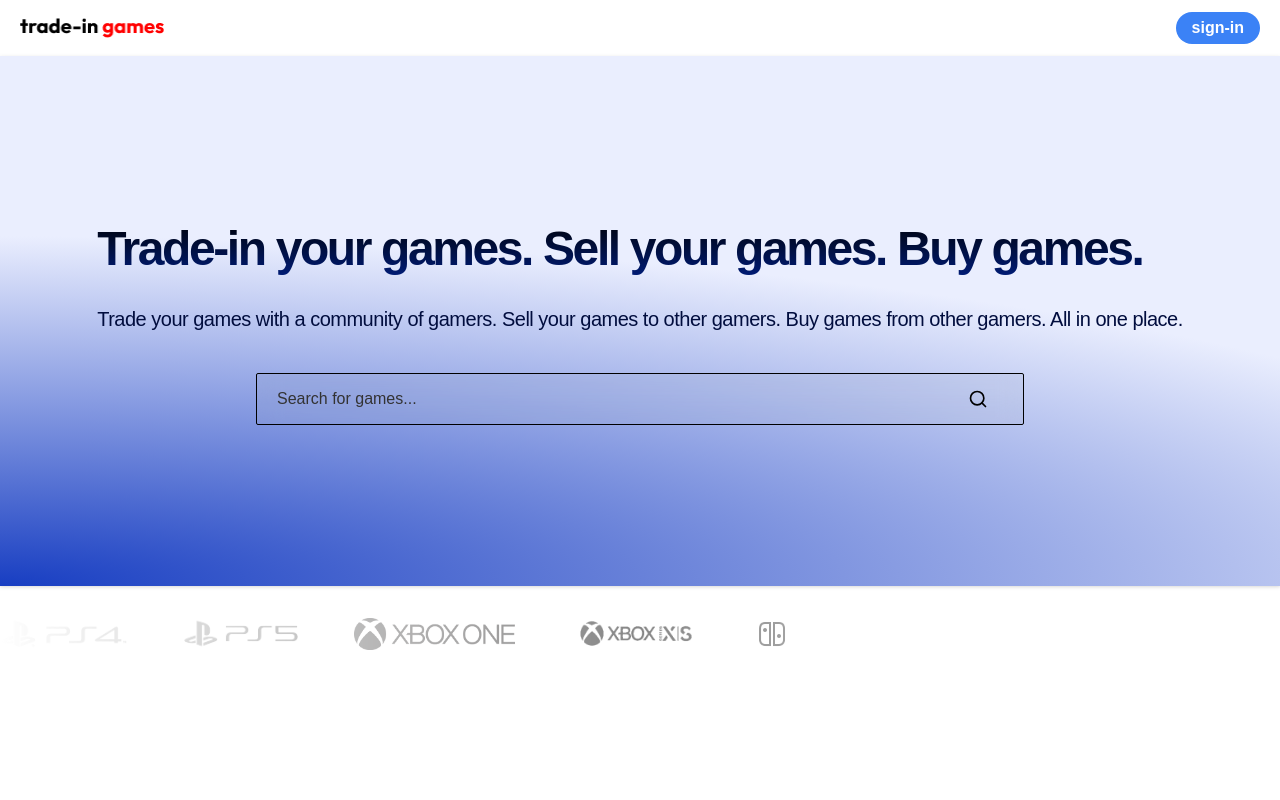
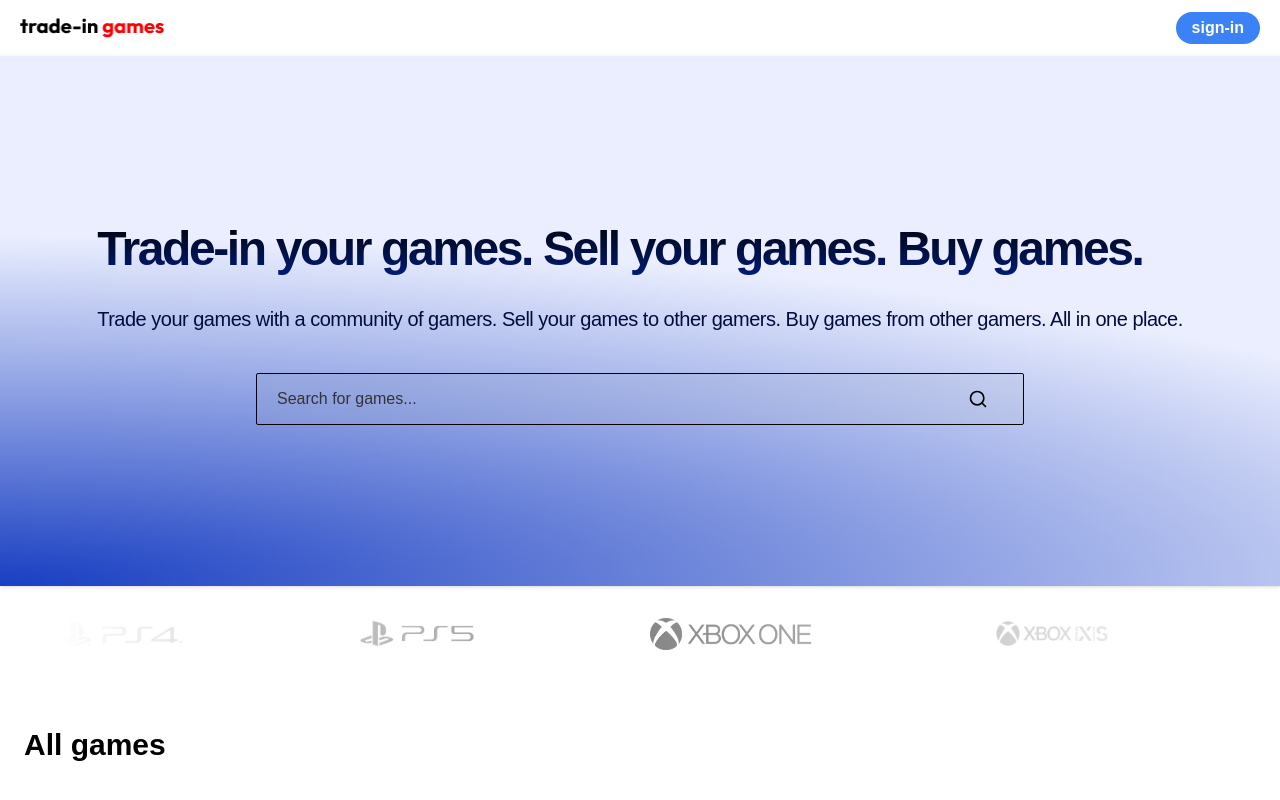
Before and after one commit to mbanixox/SwapNPlay, a Next.js app: page / in a window 1280 px wide. Shown: the top 800 px of the page. Built offline with nearby package versions, Linux system fonts and the light colour scheme; no server answers; a web font is replaced by a local one.

Commit message:
Implement search results with improved props handling
- Added SearchResults component to display query results
- Refactored props flow between Home, Hero, and SearchBar

```diff
--- a/app/(root)/page.tsx
+++ b/app/(root)/page.tsx
@@ -1,11 +1,18 @@
 import Hero from "@/sections/Hero";
 import LogoTicker from "@/sections/LogoTicker";
+import SearchResults from "@/sections/SearchResults";
 
-export default async function Home() {
+export default async function Home({
+  searchParams,
+}: {
+  searchParams: Promise<{ query?: string }>;
+}) {
+  const query = (await searchParams).query;
   return (
     <>
-    <Hero searchParams={Promise.resolve({ query: "" })} />
-    <LogoTicker />
+      <Hero query={query} />
+      <LogoTicker />
+      <SearchResults query={query} />
     </>
   );
 }
--- a/components/SearchBar.tsx
+++ b/components/SearchBar.tsx
@@ -2,7 +2,6 @@ import { Search } from "lucide-react";
 import Form from "next/form";
 
 const SearchBar = ({ query }: { query?: string }) => {
-
   return (
     <Form action="/" scroll={false} className="search-bar">
       <input
@@ -14,7 +13,7 @@ const SearchBar = ({ query }: { query?: string }) => {
 
       <div className="flex gap-2">
         <button type="submit" className="search-btn">
-            <Search className="size-5"/>
+          <Search className="size-5" />
         </button>
       </div>
     </Form>
--- a/sections/Hero.tsx
+++ b/sections/Hero.tsx
@@ -1,8 +1,6 @@
 import SearchBar from "@/components/SearchBar";
 
-const Hero = async ({ searchParams }: { searchParams: Promise<{ query?: string }> }) => {
-
-    const query = (await searchParams).query;
+const Hero = ({ query }: { query?: string }) => {
   return (
     <section className="home_container">
       <div>
--- a/sections/LogoTicker.tsx
+++ b/sections/LogoTicker.tsx
@@ -7,10 +7,9 @@ import Image from "next/image";
 
 const LogoTicker = () => {
   return (
-    <div className="py-8 bg-white">
-      <div className="container">
+    <section className="px-14 py-8 bg-white">
         <div className="flex overflow-hidden [mask-image:linear-gradient(to_right,transparent,black,transparent)]">
-          <div className="flex gap-14 flex-none">
+          <div className="flex gap-44 flex-none">
             <Image src={ps4Logo} alt="PS4 Logo" className="logo-ticker-image" />
             <Image src={ps5Logo} alt="PS5 Logo" className="logo-ticker-image" />
             <Image
@@ -30,8 +29,7 @@ const LogoTicker = () => {
             />
           </div>
         </div>
-      </div>
-    </div>
+    </section>
   );
 };
 
--- /dev/null
+++ b/sections/SearchResults.tsx
@@ -0,0 +1,11 @@
+const SearchResult = ({ query }: { query?: string }) => {
+  return (
+    <section className="section_container">
+      <p className="text-30-semibold">
+        {query ? `Search results for "${query}"` : "All games"}
+      </p>
+    </section>
+  );
+};
+
+export default SearchResult;
```
